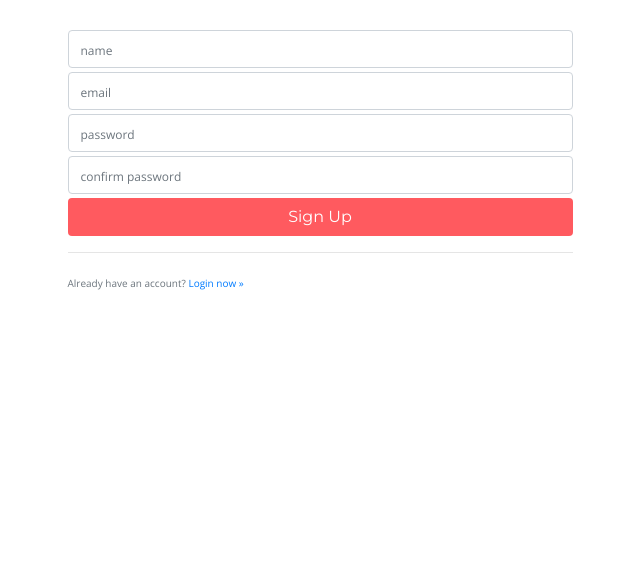
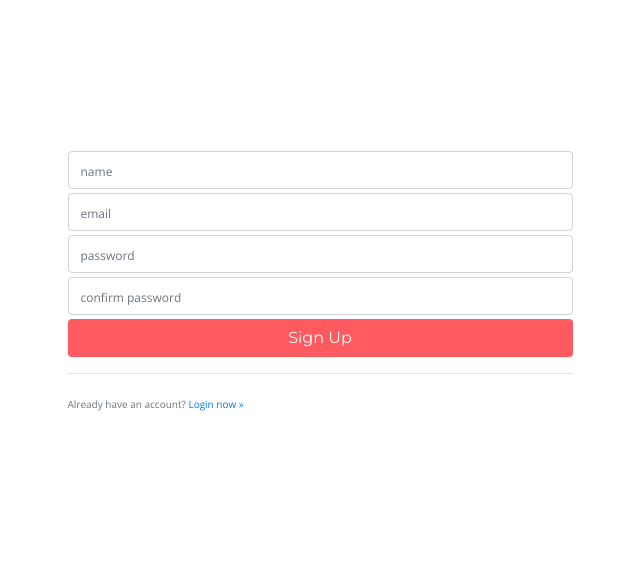
Before and after one commit to SarpongAbasimi/REST-API-with-Express, a Node server app: page /registration/signup in a window 1280 px wide. Shown: the top 569 px of the page, without its empty margins (320-960 px from the left). Run offline with Node 20, Linux system fonts and the light colour scheme; some libraries are stand-ins or nearby versions.

Commit message:
updated readme

```diff
--- a/app.js
+++ b/app.js
@@ -10,7 +10,7 @@ require('dotenv').config();
 app.set('view engine', 'ejs');
 app.set('views', path.join(__dirname,('views')));
 
-app.use('/static', express.static(path.join(__dirname, 'public')))
+app.use('/static', express.static(path.join(__dirname, 'public')));
 app.use(bodyParser.urlencoded({ extended: false }));
 app.use(expressValidator());
 app.use(require('./routes/index'));
--- a/public/styles/signup.css
+++ b/public/styles/signup.css
@@ -26,6 +26,7 @@ form {
   display: flex;
   justify-content: center;
   padding: 20px;
+  height: 70vh;
 }
 #form-input-container{
   align-self: center;
```
Also changed, not shown: README.md.
